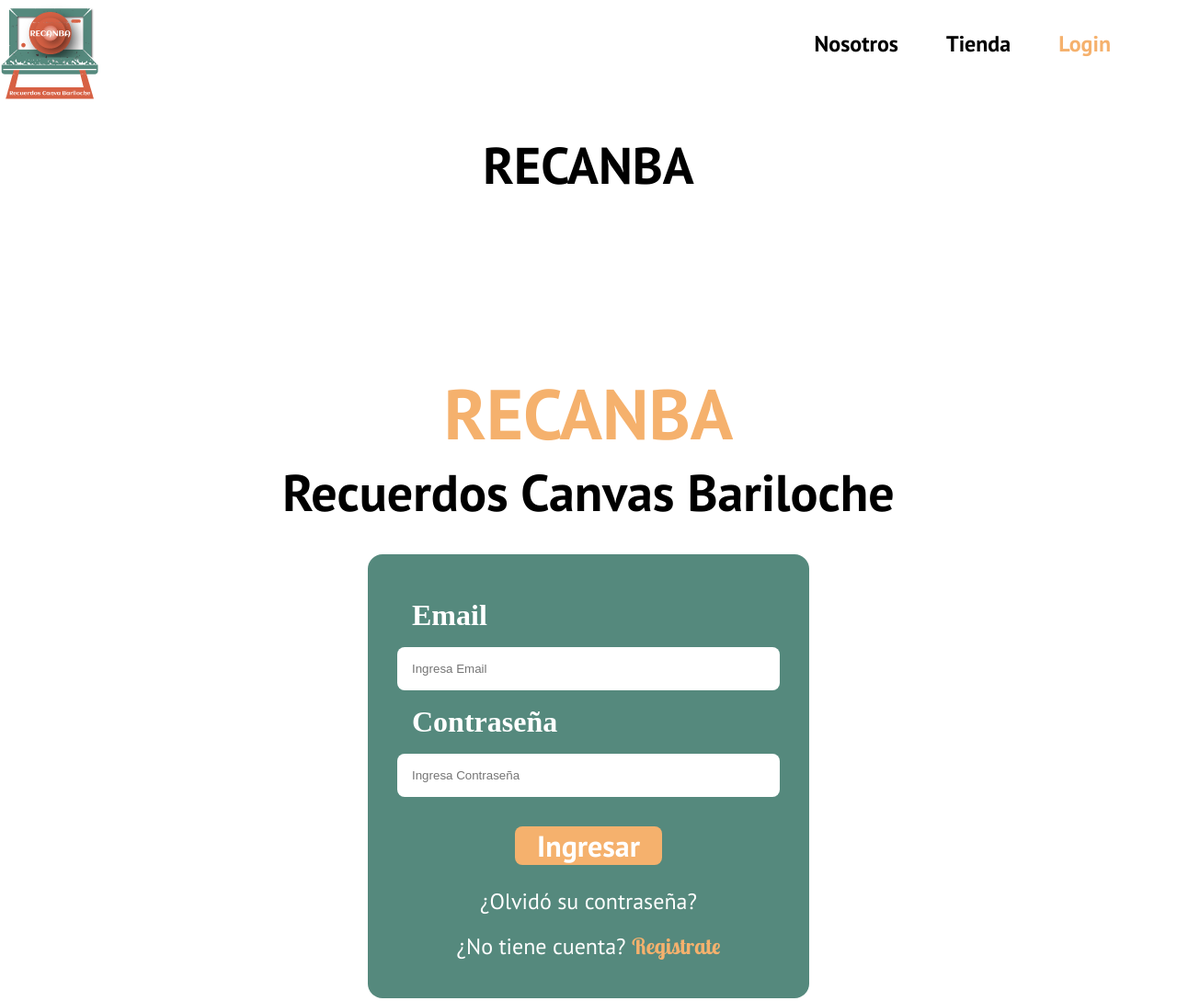
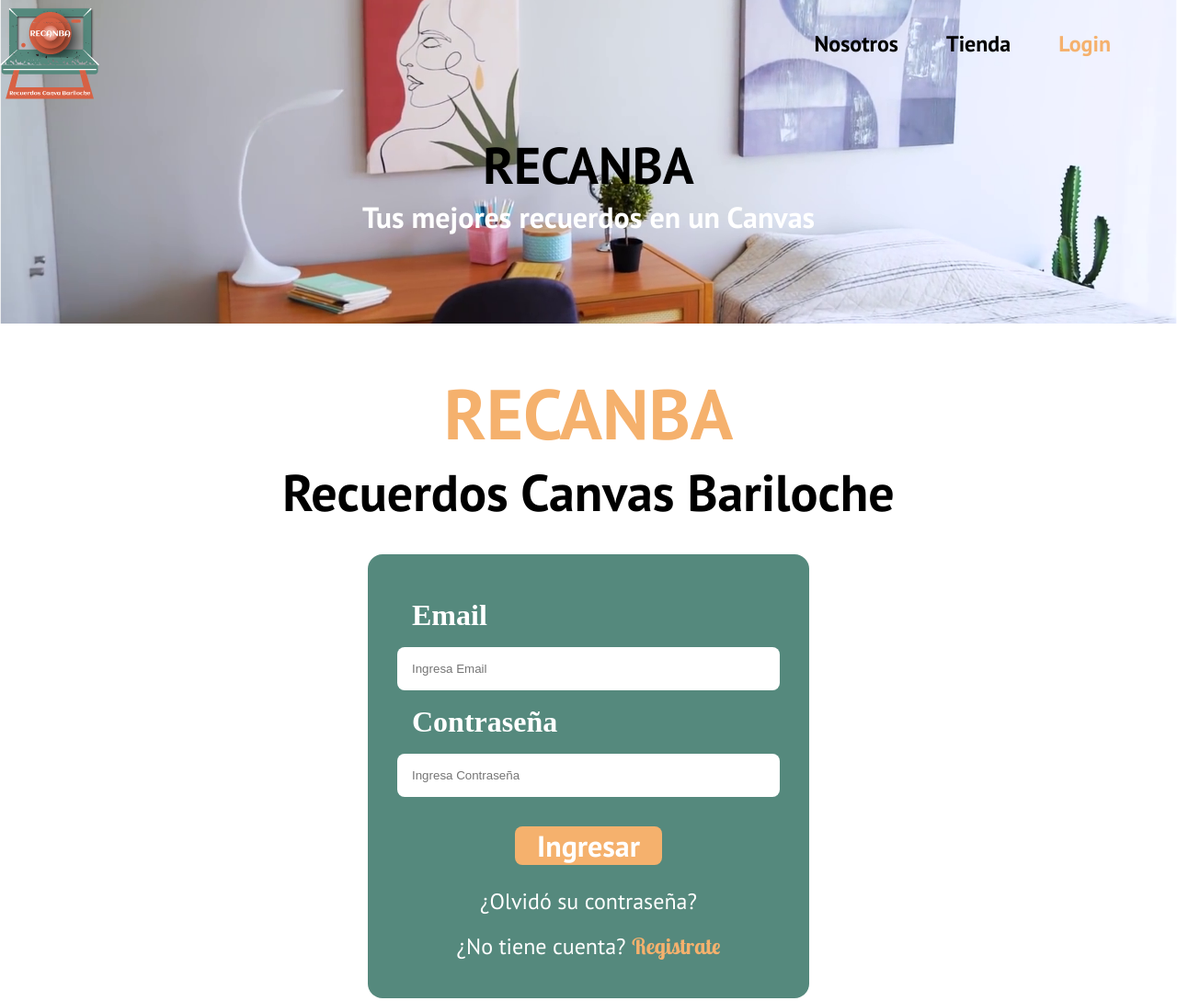
Before and after one commit to Carrero90/Proyecto-Recanba, a website: page paginas/login.html in a window 1280 px wide. Shown: the top 1089 px of the page at 92% size. Drawn offline with Linux system fonts and the light colour scheme; the site is published under a folder, as on GitHub Pages, so addresses that start at the root find nothing.

Commit message:
version 9: arreglando el link de la imagen de fondo del header de las paginas secundarias

```diff
--- a/css/app.css
+++ b/css/app.css
@@ -114,7 +114,7 @@ ul {
     font-size: 5rem; } }
 
 .header2 {
-  background-image: url("/imagenes/Photos/Recurso 10.png");
+  background-image: url("../imagenes/Photos/Recurso 10.png");
   height: 22rem;
   background-size: cover;
   background-repeat: no-repeat;
```
